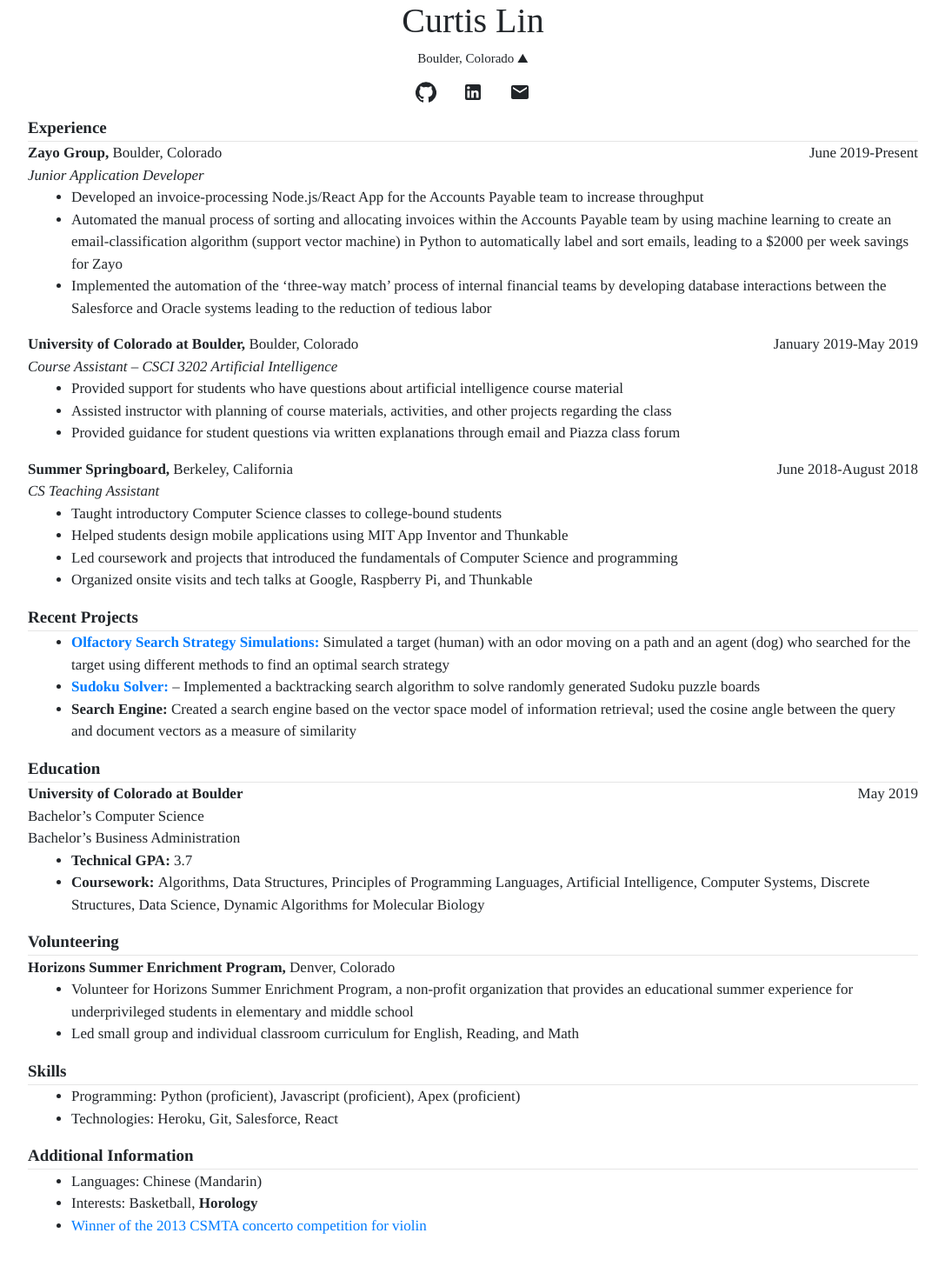
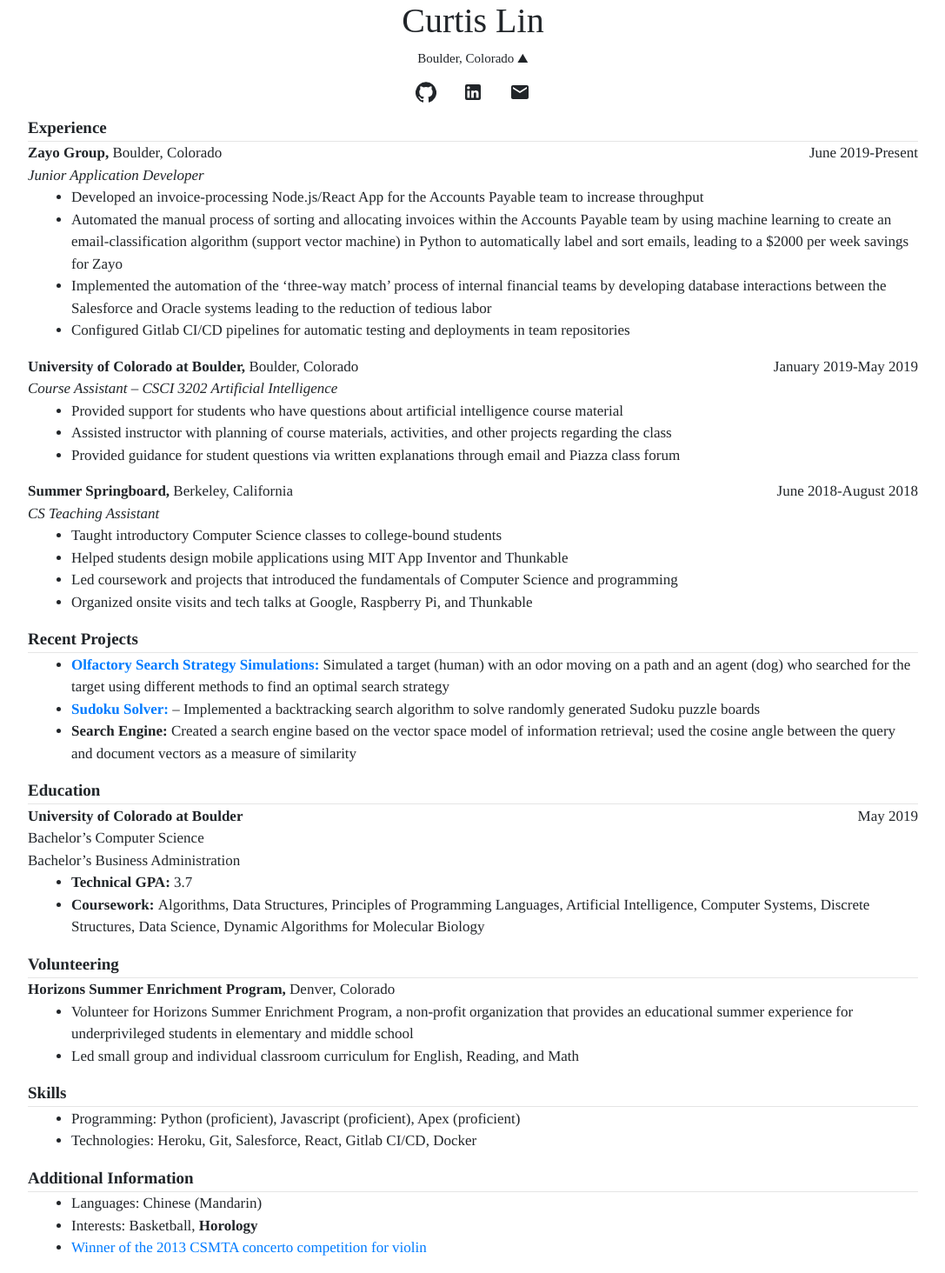
Before and after one commit to curtislin7/personal-website, a React (Create React App) app: page / in a window 1280 px wide. Shown: the whole page at 87% size, without its empty margins (96-1183 px from the left). Before the commit the page ends 1438 px from the top, so only its background shows below. Built offline with nearby package versions, Linux system fonts and the light colour scheme.

Commit message:
updating readme with link to website

```diff
--- a/src/Pages/Home/HomePage.js
+++ b/src/Pages/Home/HomePage.js
@@ -41,6 +41,7 @@ const HomePage = () => {
               <li>Developed an invoice-processing Node.js/React App for the Accounts Payable team to increase throughput</li>
               <li>Automated the manual process of sorting and allocating invoices within the Accounts Payable team by using machine learning to create an email-classification algorithm (support vector machine) in Python to automatically label and sort emails, leading to a $2000 per week savings for Zayo</li>
               <li>Implemented the automation of the ‘three-way match’ process of internal financial teams by developing database interactions between the Salesforce and Oracle systems leading to the reduction of tedious labor</li>
+              <li>Configured Gitlab CI/CD pipelines for automatic testing and deployments in team repositories</li>
             </ul>
             <div className={classes.sectionHeader}>
               <div className={classes.company}>University of Colorado at Boulder,&nbsp;</div>
@@ -106,7 +107,7 @@ const HomePage = () => {
             <hr className={classes.line}/>
             <ul className={classes.points}>
               <li>Programming: Python (proficient), Javascript (proficient), Apex (proficient)</li>
-              <li>Technologies: Heroku, Git, Salesforce, React</li>
+              <li>Technologies: Heroku, Git, Salesforce, React, Gitlab CI/CD, Docker</li>
             </ul>
           </div>
           <div className={classes.section}>
```
Also changed, not shown: 1 other file (tests, documents, lock files or other folders).
